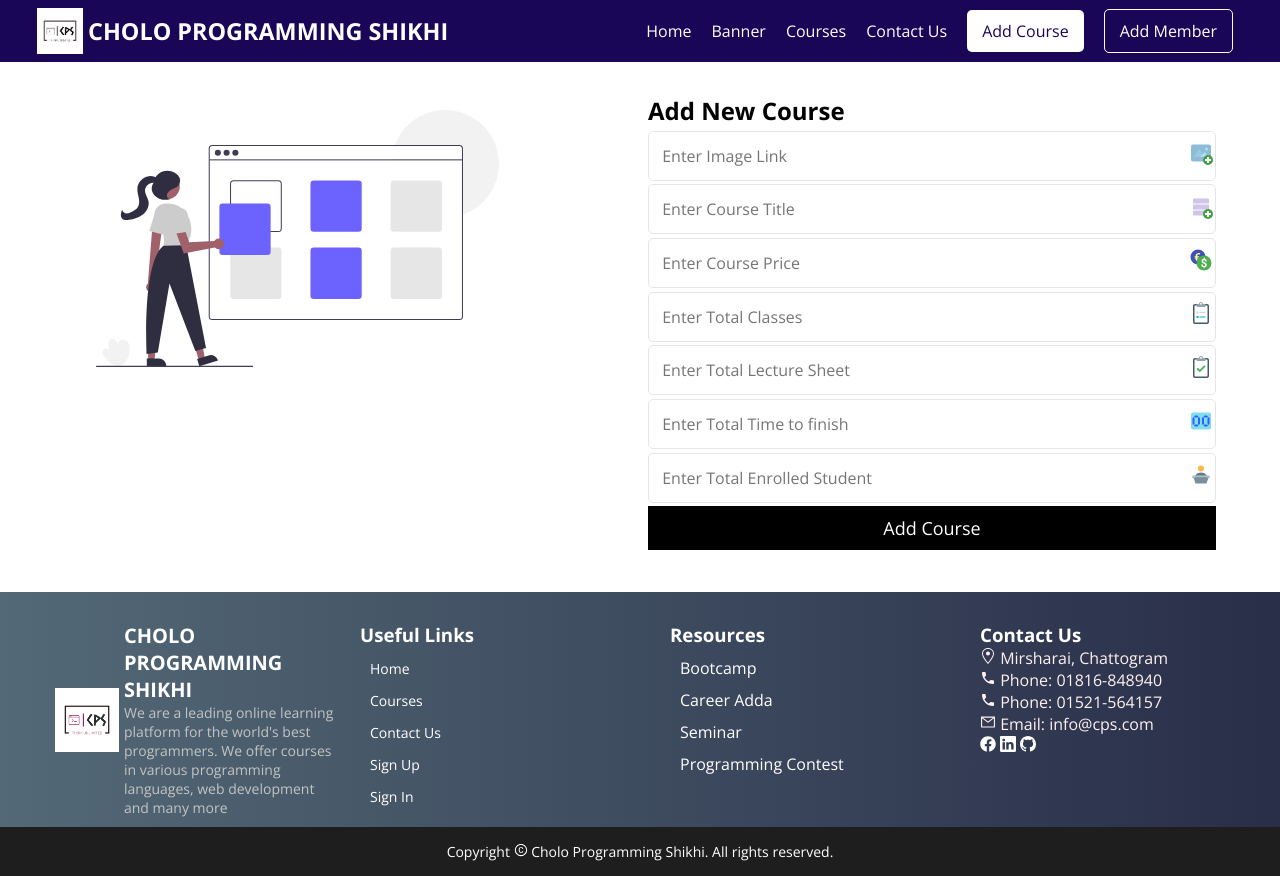
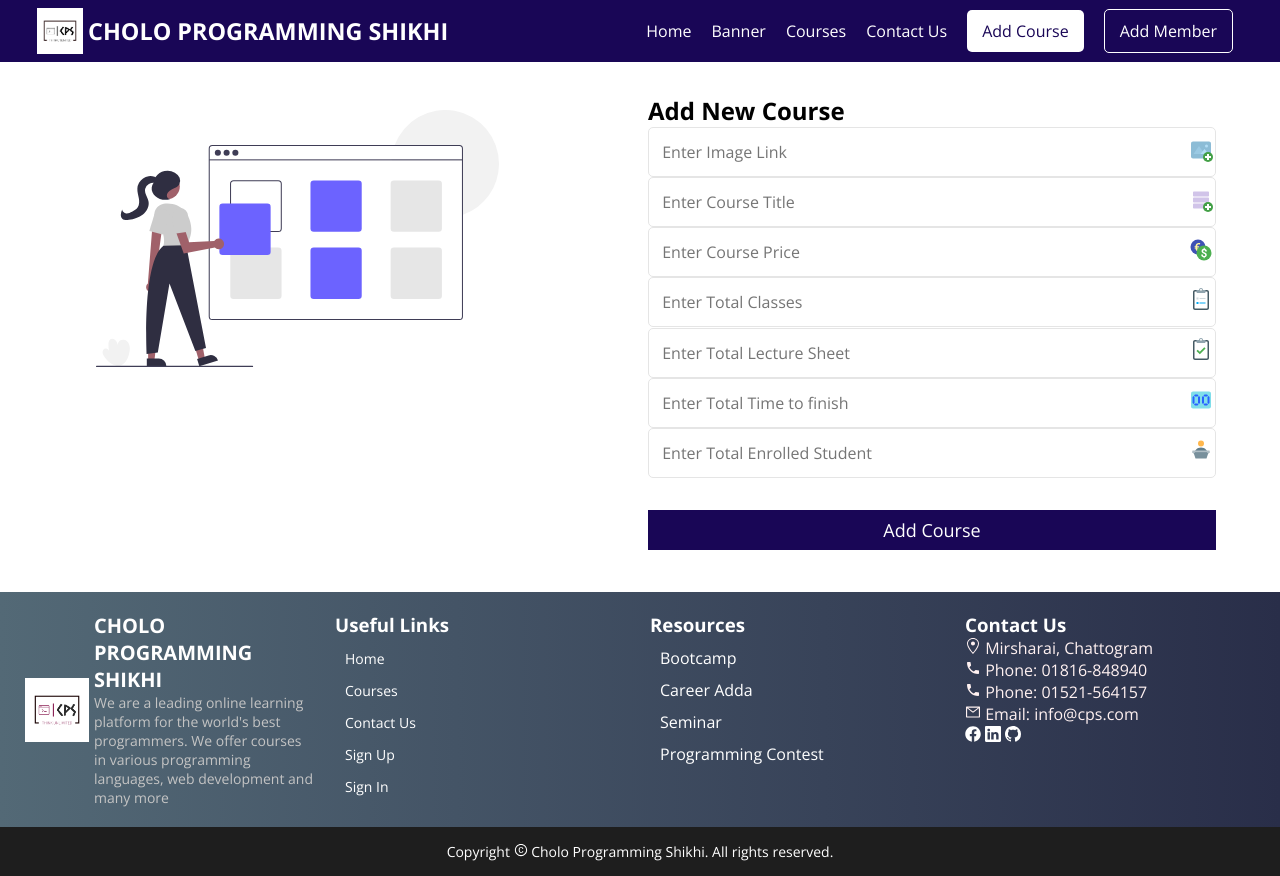
Before and after one commit to mdadul/cps-client, a React (Create React App) app: page /addcourse in a window 1280 px wide. Built offline with nearby package versions, Linux system fonts and the light colour scheme; a web font is replaced by a local one.

Commit message:
color change

```diff
--- a/src/stylesheet/Footer.module.css
+++ b/src/stylesheet/Footer.module.css
@@ -2,7 +2,7 @@ footer {
   background: linear-gradient(to right, rgb(83, 105, 118), rgb(41, 46, 73));
 }
 .footer {
-  padding: 30px 10px 10px 50px;
+  padding: 20px;
   color: var(--white);
   margin-top: 10px;
   display: grid;
--- a/src/stylesheet/Form.module.css
+++ b/src/stylesheet/Form.module.css
@@ -9,9 +9,11 @@
   margin-top: 0.5rem;
 }
 
-.form .button {
-  height: 20px;
+.form button {
+  height: 40px;
   margin-top: 2rem;
+  background-color: var(--primary);
+
 }
 
 @media only screen and (max-width: 600px) {
```
